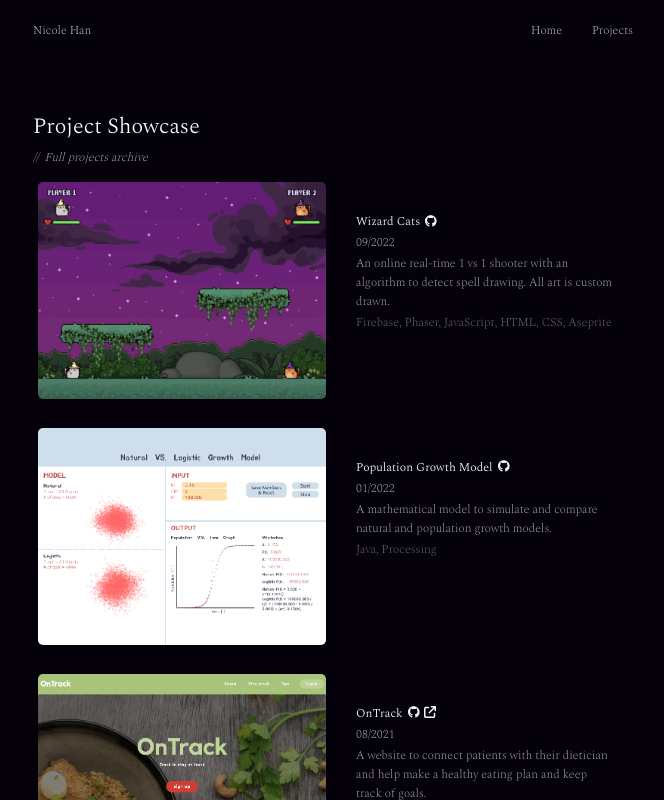
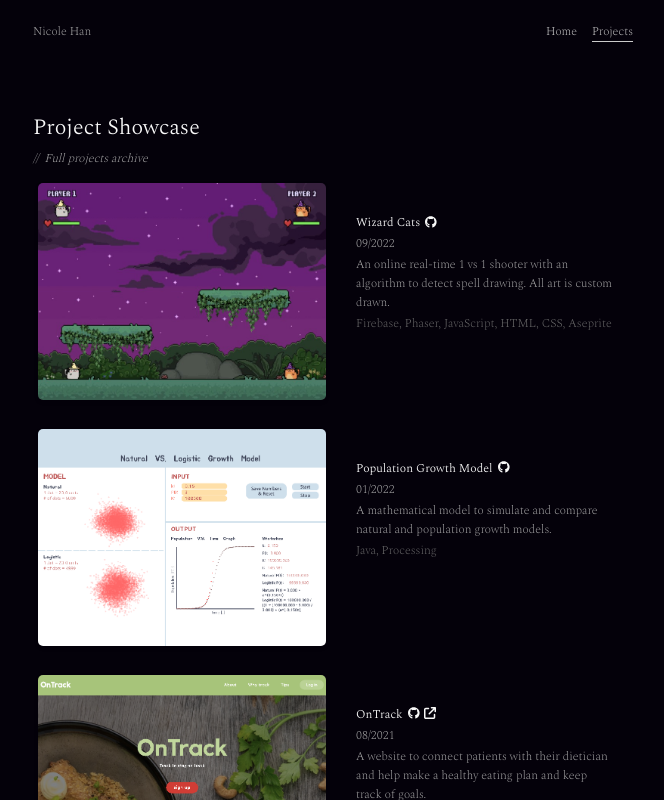
Before and after one commit to nicoella/nicoella.github.io, a React (Create React App) app: page /projects in a window 1280 px wide. Shown: the top 800 px of the page, without its empty margins (307-971 px from the left). Built offline with nearby package versions, Linux system fonts and the light colour scheme.

Commit message:
navbar hover underline

```diff
--- a/src/App.css
+++ b/src/App.css
@@ -66,6 +66,13 @@ p {
   padding-bottom: 2px;
 }
 
+a {
+  color: #f9f9f9;
+  text-decoration: none;
+  padding-top: 2px;
+  font-size: 12px;
+}
+
 .redirect {
   font-style: italic;
 }
--- a/src/App.js
+++ b/src/App.js
@@ -14,7 +14,7 @@ function App() {
           <Route index element={<Home />} />
           <Route path="achievements" element={<Achievements />} />
           <Route path="projects" element={<Projects />} />
-          <Route path="projectsFull" element={<ProjectsFull />} />
+          <Route path="projects-full" element={<ProjectsFull />} />
         </Route>
       </Routes>
     </BrowserRouter>
--- a/src/pages/Home.css
+++ b/src/pages/Home.css
@@ -25,6 +25,7 @@
 }
 
 .socials a {
+  color: #adadad;
   font-size: 20px;
   padding-right: 5px;
 }
--- a/src/pages/Home.js
+++ b/src/pages/Home.js
@@ -17,8 +17,8 @@ library.add(faGithub, faLinkedin, faEnvelope, faArrowRight);
 
 const Home = () => {
   return (
-    <div class="home">
-      <Image src={sky} class="center" width={400} height={273} />
+    <div className="home">
+      <Image src={sky} className="center" width={400} height={273} />
       <div class="about">
         <h1>Hi, I'm Nicole.</h1>
         <p>Welcome to this little window into my life.</p>
@@ -32,7 +32,7 @@ const Home = () => {
           I also enjoy drawing, reading, crocheting, listening to music,
           watching movies and tv shows, and playing video games.
         </p>
-        <div class="socials">
+        <div className="socials">
           <a
             href="https://www.linkedin.com/in/nicole-han-20ab31202/"
             target="_blank"
--- a/src/pages/Layout.css
+++ b/src/pages/Layout.css
@@ -10,17 +10,31 @@ nav {
   margin-right: calc(50% - 300px);
 }
 
-a {
+nav a {
+  position: relative;
   font-family: "Spectral";
   font-weight: 200;
   color: #cbcbcb;
   font-size: 12px;
   text-decoration: none;
-  transition: color 0.3s ease;
+  display: inline-block;
+}
+
+nav .right a:after {
+  display: block;
+  content: "";
+  border-bottom: solid 0.5px #cbcbcb;
+  transform: scaleX(0);
+  transition: transform 250ms ease-in-out;
+}
+
+nav .right a:hover:after,
+nav .right a.active:after {
+  transform: scaleX(1);
 }
 
 .bars {
-  color: #cbcbcb;
+  color: #adadad;
   font-size: 12px;
 }
 
@@ -28,6 +42,10 @@ a {
   position: relative;
   display: inline-block;
   z-index: 9999;
+}
+
+.left a {
+  color: #adadad;
 }
 
 .right {
@@ -58,8 +76,9 @@ a {
   }
 
   nav .visible {
-    display: inline-block;
-    height: calc(100vh);
+    display: flex;
+    flex-direction: column;
+    height: 100vh;
     width: 700px;
     position: fixed;
     left: calc(50vw - 350px);
@@ -70,8 +89,9 @@ a {
     padding-top: calc(30vh);
   }
 
-  nav a {
-    display: block;
+  nav .right a {
+    margin-left: 46%;
+    margin-right: 46%;
   }
 
   nav .closed {
--- a/src/pages/Layout.js
+++ b/src/pages/Layout.js
@@ -16,6 +16,10 @@ const Layout = () => {
       setCurrentPage("home");
     } else if (location.pathname === "/projects") {
       setCurrentPage("projects");
+    } else if (location.pathname === "/achievements") {
+      setCurrentPage("achievements");
+    } else if (location.pathname === "/projects-full") {
+      setCurrentPage("projects-full");
     }
   }, [location]);
 
@@ -37,21 +41,37 @@ const Layout = () => {
   }
 
   return (
-    <div class="layout">
+    <div className="layout">
       <nav className={`${currentPage === "projects" ? "wider" : ""}`}>
-        <div class="left">
-          <a onClick={closeNav}>
-            <Link to="/">Nicole Han</Link>
-          </a>
+        <div className="left">
+          <Link onClick={closeNav} to="/">
+            Nicole Han
+          </Link>
         </div>
-        <div class="right">
+        <div className="right">
           <div className="open" id="navbar">
-            <a onClick={closeNav}>
-              <Link to="/">Home</Link>
-            </a>
-            <a onClick={closeNav}>
-              <Link to="/projects">Projects</Link>
-            </a>
+            <Link
+              className={`${
+                currentPage === "home" || currentPage === "achievements"
+                  ? "active"
+                  : "inactive"
+              }`}
+              onClick={closeNav}
+              to="/"
+            >
+              Home
+            </Link>
+            <Link
+              className={`${
+                currentPage === "projects" || currentPage === "projects-full"
+                  ? "active"
+                  : "inactive"
+              }`}
+              onClick={closeNav}
+              to="/projects"
+            >
+              Projects
+            </Link>
           </div>
           <i className="closed" onClick={change}>
             <FontAwesomeIcon className="bars" icon={["fas", "bars"]} />
--- a/src/pages/Projects.js
+++ b/src/pages/Projects.js
@@ -10,7 +10,7 @@ const Projects = () => {
   return (
     <div class="projects">
       <h1>Project Showcase</h1>
-      <a href="/projectsFull">
+      <a href="/projects-full">
         <p class="intro">// &nbsp;Full projects archive</p>
       </a>
       <Project
```
